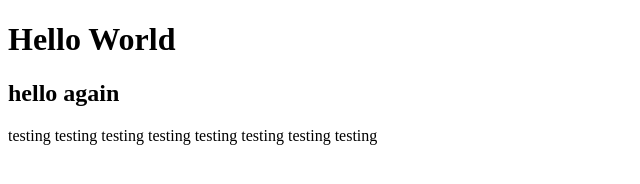
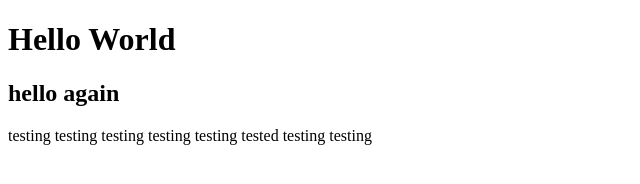
Before and after one commit to ferozitech/project0, a plain HTML site: page index.html in a window 1280 px wide. Shown: the full height of the page, 0-640 px from the left. Drawn offline with Linux system fonts and the light colour scheme.

Commit message:
Update index.html

```diff
--- a/index.html
+++ b/index.html
@@ -8,6 +8,6 @@
 <body>
 	<h1>Hello World</h1>
 	<h2>hello again </h2>
-	<p>testing testing testing testing testing testing testing testing </p>
+	<p>testing testing testing testing testing tested testing testing </p>
 </body>
 </html>
```
